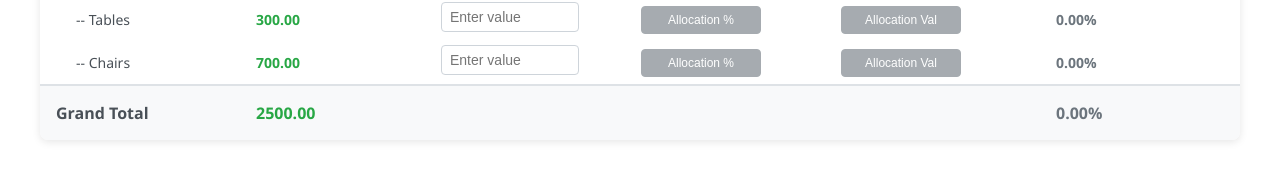
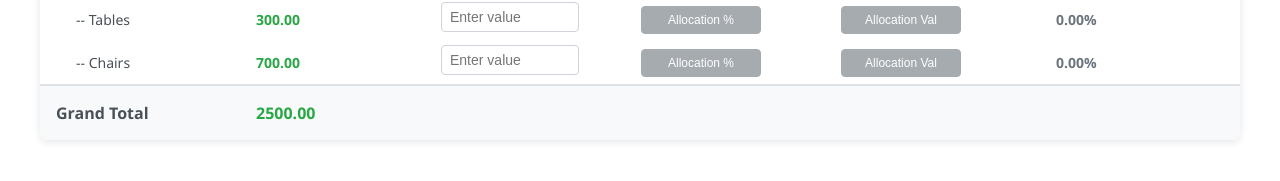
Before and after one commit to kusthi/lumel-assessment, a React (Create React App) app: page / in a window 1280 px wide. Shown: the part 329-510 px from the top of the page. Built offline with nearby package versions, Linux system fonts and the light colour scheme.

Commit message:
remove variance sum

```diff
--- a/src/components/GrandTotalRow/GrandTotalRow.js
+++ b/src/components/GrandTotalRow/GrandTotalRow.js
@@ -12,9 +12,7 @@ const GrandTotalRow = ({ grandTotal, grandTotalVariance }) => {
       <td className="input-cell"></td>
       <td className="button-cell"></td>
       <td className="button-cell"></td>
-      <td className="variance-cell">
-        <strong>{grandTotalVariance.toFixed(2)}%</strong>
-      </td>
+      <td className="variance-cell"></td>
     </tr>
   );
 };
--- a/src/components/RowInput/RowInput.css
+++ b/src/components/RowInput/RowInput.css
@@ -43,11 +43,6 @@
   opacity: 0.6;
 }
 
-.percent-btn:hover:not(:disabled) {
-  background: #138496;
-  border-color: #138496;
-}
-
 @media (max-width: 768px) {
   .allocation-btn {
     padding: 4px 8px;
```
